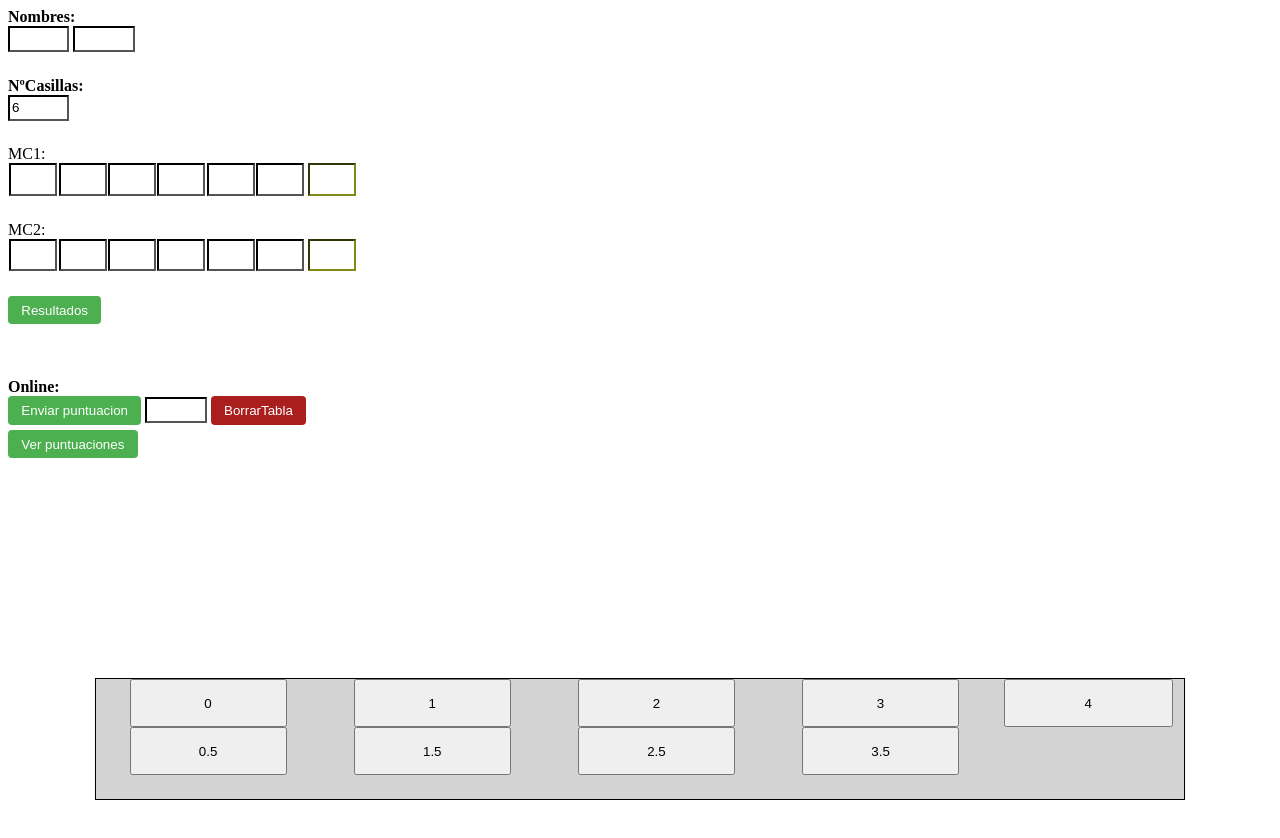
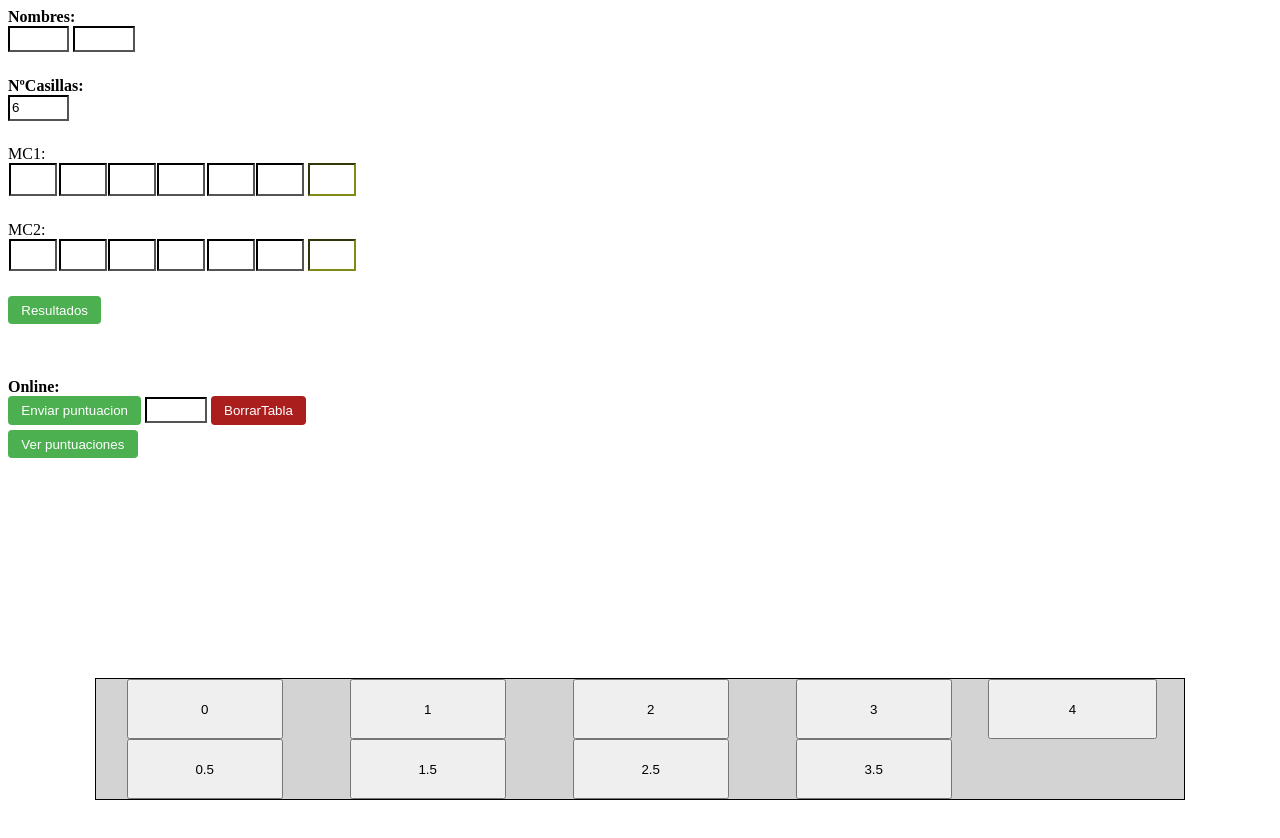
Before and after one commit to petaceta79/VotarBatallas, a plain HTML site: page index.html in a window 1280 px wide. Shown: the top 838 px of the page. Drawn offline with Linux system fonts and the light colour scheme; no server answers.

Commit message:
Add files via upload

```diff
--- a/index.html
+++ b/index.html
@@ -74,7 +74,7 @@
         <button class="button-container" onclick="puntuarcas(3)">3</button>
         <button class="button-container" onclick="puntuarcas(3.5)">3.5</button>
       </div>
-      <button class="button-container" onclick="puntuarcas(4)">4</button>
+      <button class="button-container" onclick="puntuarcas(4)" value="4">4</button>
     </div>
   </main>
 </body>
--- a/styles.css
+++ b/styles.css
@@ -68,15 +68,17 @@
 
 .contenedor > div {
     width: 100%; /* Ancho completo */
-    height: 100%;
-
+    height: 125%;
 }
 
 .button-container {
     width: 70%;
     height: 40%;
-    margin-right: 1%;
-    margin-left: 1%;
+
+    margin-right: 2.5%;
+}
+.button-container[value="4"] {
+    height: 50%;
 }
 
 html {
```
